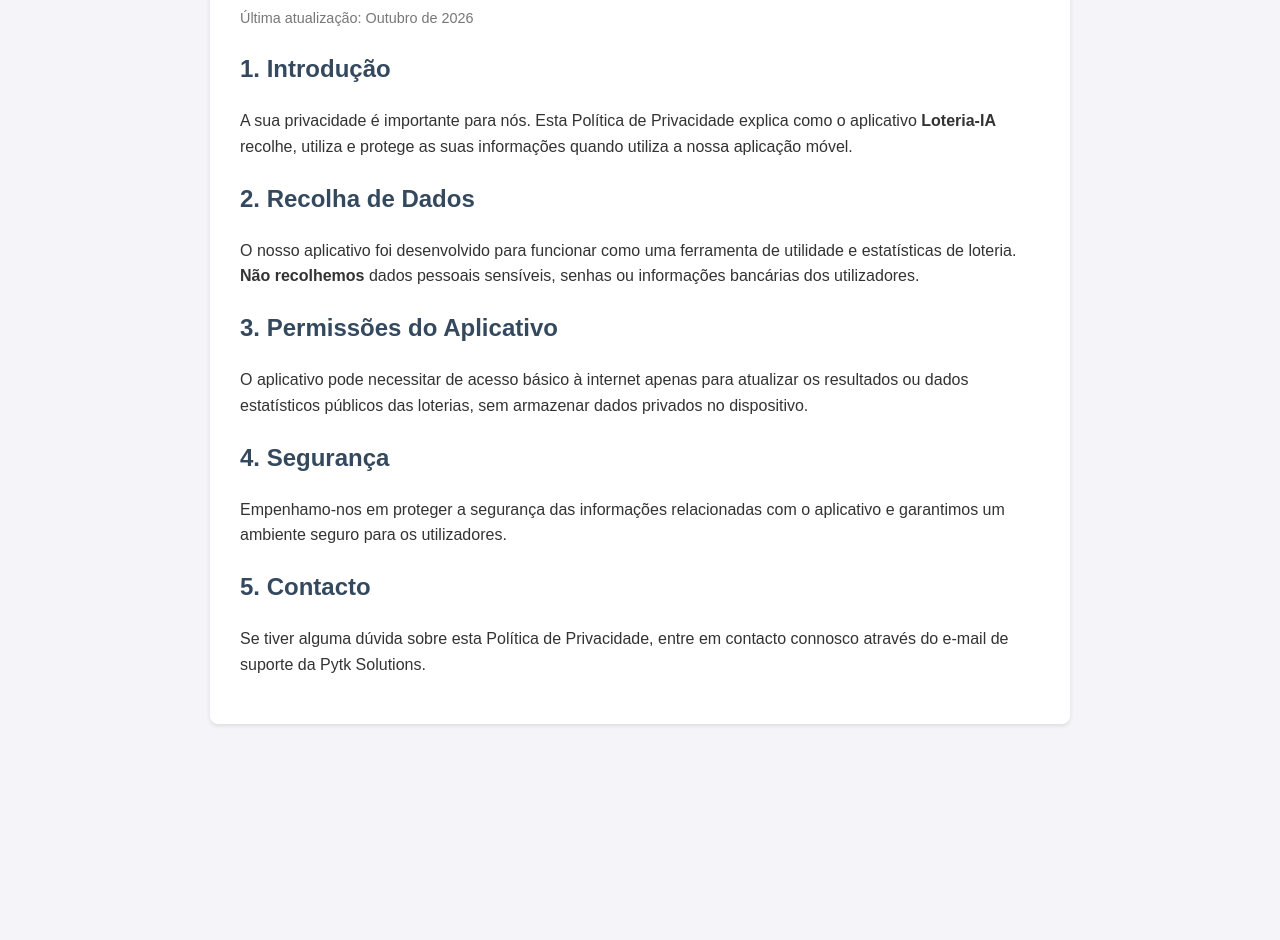
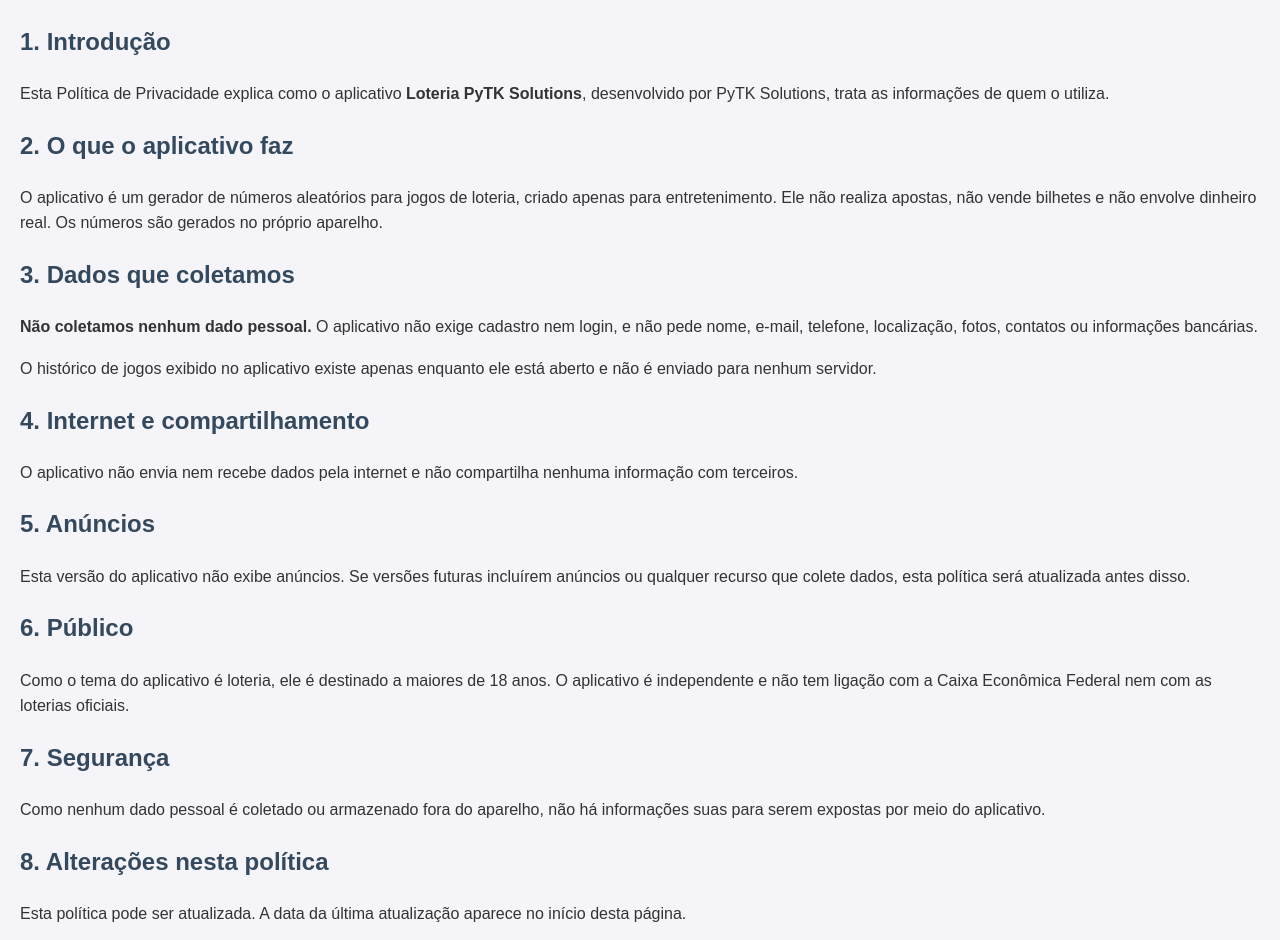
Before and after one commit to gui13Python/site_loteria-IA-privacidade, a plain HTML site: page index.html in a window 1280 px wide. Shown: the part 137-1077 px from the top of the page. Before the commit the page ends 881 px from the top, so only its background shows below. Drawn offline with Linux system fonts and the light colour scheme.

Commit message:
Revise privacy policy in index.html
Updated privacy policy content and structure for Loteria PyTK Solutions application.

```diff
--- a/index.html
+++ b/index.html
@@ -1,41 +1,43 @@
 <!DOCTYPE html>
 <html lang="pt-BR">
 <head>
-    <meta charset="UTF-8">
-    <meta name="viewport" content="width=device-width, initial-scale=1.0">
-    <title>Política de Privacidade - Loteria-IA</title>
-    <link rel="stylesheet" href="style.css">
+  <meta charset="UTF-8">
+  <meta name="viewport" content="width=device-width, initial-scale=1">
+  <title>Política de Privacidade - Loteria PyTK Solutions</title>
+  <link rel="stylesheet" href="style.css">
 </head>
 <body>
-    <main class="container">
-        <h1>Política de Privacidade</h1>
-        <p class="updated">Última atualização: Outubro de 2026</p>
+  <main class="card">
+    <h1>Política de Privacidade</h1>
+    <p class="data">Última atualização: outubro de 2026</p>
 
-        <section>
-            <h2>1. Introdução</h2>
-            <p>A sua privacidade é importante para nós. Esta Política de Privacidade explica como o aplicativo <strong>Loteria-IA</strong> recolhe, utiliza e protege as suas informações quando utiliza a nossa aplicação móvel.</p>
-        </section>
+    <h2>1. Introdução</h2>
+    <p>Esta Política de Privacidade explica como o aplicativo <strong>Loteria PyTK Solutions</strong>, desenvolvido por PyTK Solutions, trata as informações de quem o utiliza.</p>
 
-        <section>
-            <h2>2. Recolha de Dados</h2>
-            <p>O nosso aplicativo foi desenvolvido para funcionar como uma ferramenta de utilidade e estatísticas de loteria. <strong>Não recolhemos</strong> dados pessoais sensíveis, senhas ou informações bancárias dos utilizadores.</p>
-        </section>
+    <h2>2. O que o aplicativo faz</h2>
+    <p>O aplicativo é um gerador de números aleatórios para jogos de loteria, criado apenas para entretenimento. Ele não realiza apostas, não vende bilhetes e não envolve dinheiro real. Os números são gerados no próprio aparelho.</p>
 
-        <section>
-            <h2>3. Permissões do Aplicativo</h2>
-            <p>O aplicativo pode necessitar de acesso básico à internet apenas para atualizar os resultados ou dados estatísticos públicos das loterias, sem armazenar dados privados no dispositivo.</p>
-        </section>
+    <h2>3. Dados que coletamos</h2>
+    <p><strong>Não coletamos nenhum dado pessoal.</strong> O aplicativo não exige cadastro nem login, e não pede nome, e-mail, telefone, localização, fotos, contatos ou informações bancárias.</p>
+    <p>O histórico de jogos exibido no aplicativo existe apenas enquanto ele está aberto e não é enviado para nenhum servidor.</p>
 
-        <section>
-            <h2>4. Segurança</h2>
-            <p>Empenhamo-nos em proteger a segurança das informações relacionadas com o aplicativo e garantimos um ambiente seguro para os utilizadores.</p>
-        </section>
+    <h2>4. Internet e compartilhamento</h2>
+    <p>O aplicativo não envia nem recebe dados pela internet e não compartilha nenhuma informação com terceiros.</p>
 
-        <section>
-            <h2>5. Contacto</h2>
-            <p>Se tiver alguma dúvida sobre esta Política de Privacidade, entre em contacto connosco através do e-mail de suporte da Pytk Solutions.</p>
-        </section>
-    </main>
-    <script src="script.js"></script>
+    <h2>5. Anúncios</h2>
+    <p>Esta versão do aplicativo não exibe anúncios. Se versões futuras incluírem anúncios ou qualquer recurso que colete dados, esta política será atualizada antes disso.</p>
+
+    <h2>6. Público</h2>
+    <p>Como o tema do aplicativo é loteria, ele é destinado a maiores de 18 anos. O aplicativo é independente e não tem ligação com a Caixa Econômica Federal nem com as loterias oficiais.</p>
+
+    <h2>7. Segurança</h2>
+    <p>Como nenhum dado pessoal é coletado ou armazenado fora do aparelho, não há informações suas para serem expostas por meio do aplicativo.</p>
+
+    <h2>8. Alterações nesta política</h2>
+    <p>Esta política pode ser atualizada. A data da última atualização aparece no início desta página.</p>
+
+    <h2>9. Contato</h2>
+    <p>Se tiver dúvidas sobre esta política, escreva para <a href="mailto:gui13python@gmail.com">gui13python@gmail.com</a>.</p>
+  </main>
 </body>
 </html>
```
